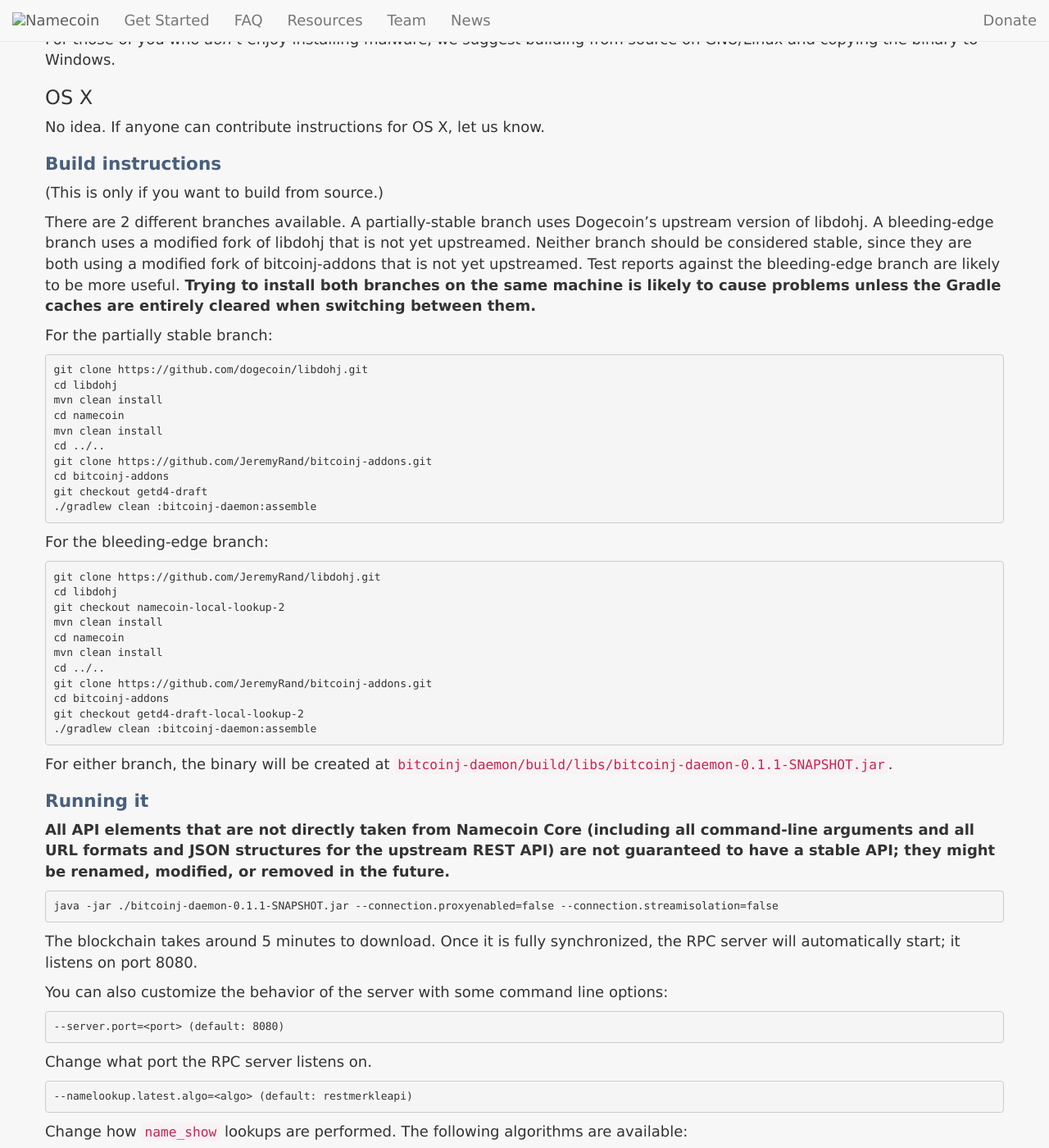
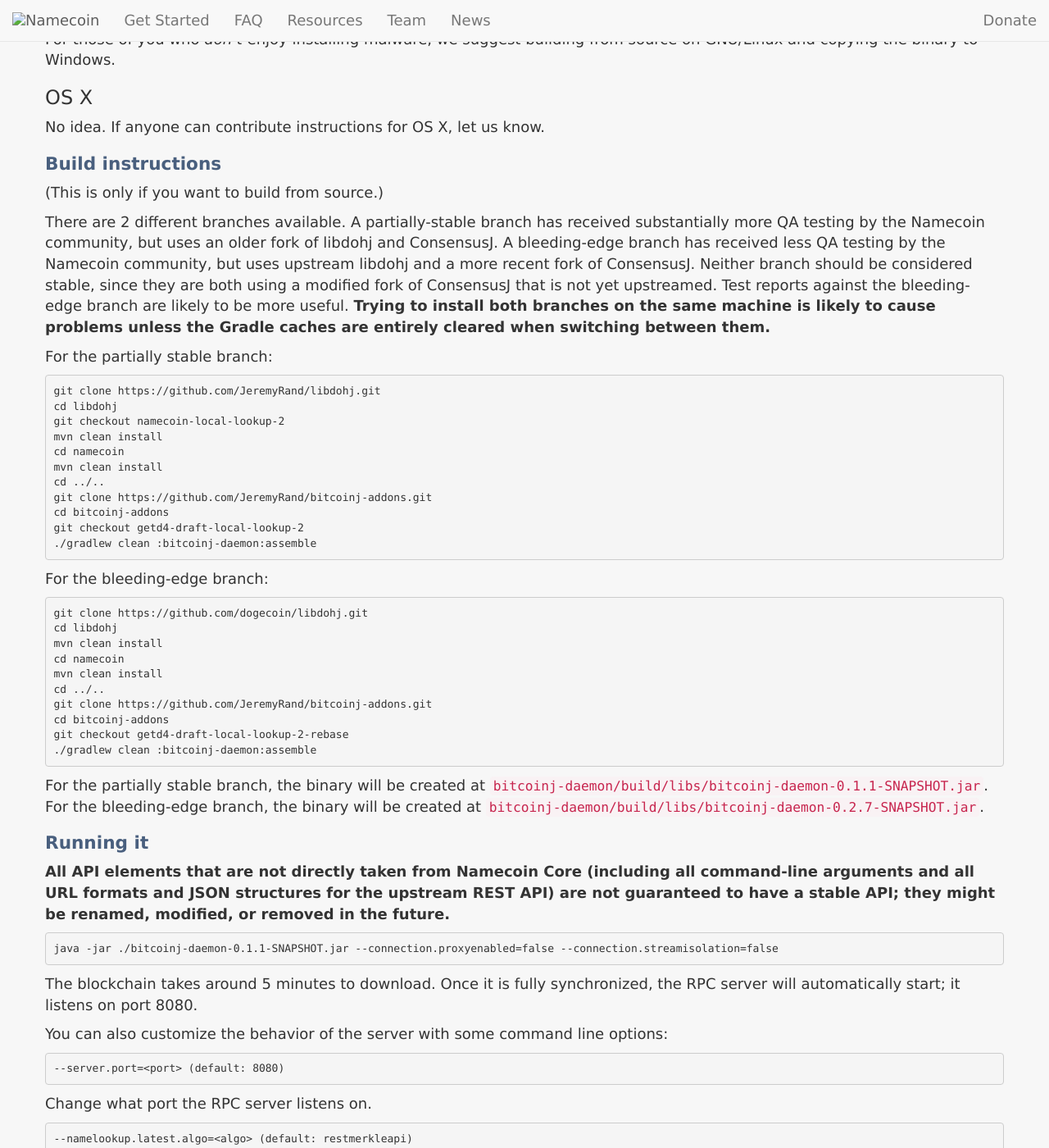
Before and after one commit to JeremyRand/namecoin.org, a Jekyll site: the page built from docs/bitcoinj-name-lookups/index.md, in a window 1280 px wide and 1400 px high, scrolled down 1187 px. Shown: the whole window at 82% size. Built offline with Jekyll 4.4.1, drawn with Linux system fonts in a browser that asks for light colours; nearby versions of some CDN libraries; library files that are not in the unit come from our copies; some of the changed text lies outside the part shown.

Commit message:
BitcoinJ: leveldbtxcache graduated to partially stable; 0.2.7 is the new bleeding-edge.

```diff
--- a/docs/bitcoinj-name-lookups/index.md
+++ b/docs/bitcoinj-name-lookups/index.md
@@ -8,7 +8,7 @@ title: BitcoinJ Namecoin Name Lookup Client
 This is documentation for the BitcoinJ-based name lookup client by Namecoin's Lead Application Engineer Jeremy Rand.  It is based on the following pre-existing projects:
 
 * libdohj by Ross Nicoll
-* bitcoinj-addons by Sean Gilligan
+* ConsensusJ by Sean Gilligan
 * Webbtc by Marius Hanne
 
 **Warning: this is beta software, and is not suitable for production use.  It is being made available for testing purposes only.  It doesn't support proxying or stream isolation.  In the examples on this page, we explicitly pass command-line arguments telling the client that this is okay.  Leaving off those arguments will result in an error for safety reasons.**
@@ -39,24 +39,9 @@ No idea.  If anyone can contribute instructions for OS X, let us know.
 
 (This is only if you want to build from source.)
 
-There are 2 different branches available.  A partially-stable branch uses Dogecoin's upstream version of libdohj.  A bleeding-edge branch uses a modified fork of libdohj that is not yet upstreamed.  Neither branch should be considered stable, since they are both using a modified fork of bitcoinj-addons that is not yet upstreamed.  Test reports against the bleeding-edge branch are likely to be more useful.  **Trying to install both branches on the same machine is likely to cause problems unless the Gradle caches are entirely cleared when switching between them.**
+There are 2 different branches available.  A partially-stable branch has received substantially more QA testing by the Namecoin community, but uses an older fork of libdohj and ConsensusJ.  A bleeding-edge branch has received less QA testing by the Namecoin community, but uses upstream libdohj and a more recent fork of ConsensusJ.  Neither branch should be considered stable, since they are both using a modified fork of ConsensusJ that is not yet upstreamed.  Test reports against the bleeding-edge branch are likely to be more useful.  **Trying to install both branches on the same machine is likely to cause problems unless the Gradle caches are entirely cleared when switching between them.**
 
 For the partially stable branch:
-
-~~~
-git clone https://github.com/dogecoin/libdohj.git
-cd libdohj
-mvn clean install
-cd namecoin
-mvn clean install
-cd ../..
-git clone https://github.com/JeremyRand/bitcoinj-addons.git
-cd bitcoinj-addons
-git checkout getd4-draft
-./gradlew clean :bitcoinj-daemon:assemble
-~~~
-
-For the bleeding-edge branch:
 
 ~~~
 git clone https://github.com/JeremyRand/libdohj.git
@@ -72,7 +57,22 @@ git checkout getd4-draft-local-lookup-2
 ./gradlew clean :bitcoinj-daemon:assemble
 ~~~
 
-For either branch, the binary will be created at `bitcoinj-daemon/build/libs/bitcoinj-daemon-0.1.1-SNAPSHOT.jar`.
+For the bleeding-edge branch:
+
+~~~
+git clone https://github.com/dogecoin/libdohj.git
+cd libdohj
+mvn clean install
+cd namecoin
+mvn clean install
+cd ../..
+git clone https://github.com/JeremyRand/bitcoinj-addons.git
+cd bitcoinj-addons
+git checkout getd4-draft-local-lookup-2-rebase
+./gradlew clean :bitcoinj-daemon:assemble
+~~~
+
+For the partially stable branch, the binary will be created at `bitcoinj-daemon/build/libs/bitcoinj-daemon-0.1.1-SNAPSHOT.jar`.  For the bleeding-edge branch, the binary will be created at `bitcoinj-daemon/build/libs/bitcoinj-daemon-0.2.7-SNAPSHOT.jar`.
 
 ## Running it
 
@@ -98,10 +98,10 @@ Change what port the RPC server listens on.
 
 Change how `name_show` lookups are performed.  The following algorithms are available:
 
-* `restheightapi`: **Don't use this, it's broken in the current version.** Looks up the height of the latest `name_anyupdate` operation for the name that has at least 12 confirmations by using a REST API (default URL is `https://namecoin.webbtc.com/name/heights/<name>.json?raw`), and retrieves that block over the P2P network.  This is usually fast, but if the name is part of a very large block, it can take a couple of seconds.  It reveals to the REST API which name is being looked up, and it reveals to a P2P peer what the height of that name is.  The REST API can hide recent `name_anyupdate` operations without being detected.
-* `restmerkleapi`: Looks up a merkle proof for the latest `name_anyupdate` operation for the name that has at least 12 confirmations by using a REST API (default URL is `https://namecoin.webbtc.com/name/<name>.json?history&with_height&with_rawtx&with_mrkl_branch&with_tx_idx&raw`).  This is slower than `restheightapi` for most names, but it’s faster than `restheightapi` if the name is in a very large block.  It reveals to the REST API which name is being looked up; it doesn’t reveal anything to the P2P network.  The REST API can hide recent `name_anyupdate` operations without being detected.
-* `restmerkleapisingle`: **Unreliable in the current version.** Similar to `restmerkleapi`, but increases lookup speed by asking the REST API to only generate a merkle proof for the most recent `name_anyupdate` operation for the name (default URL is `https://namecoin.webbtc.com/name/<name>.json?with_height&with_rawtx&with_mrkl_branch&with_tx_idx&raw`).  Faster than `restmerkleapi`, but will return an error if the name’s most recent update has between 1 and 11 confirmations (inclusive).  The REST API can hide recent `name_anyupdate` operations without being detected.
-* `leveldbtxcache`: **Only available on bleeding-edge branch.** Maintains a cache of all unexpired `name_anyupdate` operations, obtained by downloading full blocks (instead of just headers) for all blocks that are newer than 366 days old.  Much, much faster lookups than the REST-API-based algos, and lookups don’t generate any network traffic (so lookup operations are as private as Namecoin Core).  Initial syncup will take somewhat longer, and approximately 412 MB of extra storage will be used for the name database.  It is not feasible for `name_anyupdate` operations to be hidden without detection, because full blocks are downloaded.  There are known hypothetical attacks possible involving reorganizations deeper than 12 blocks; see the libdohj source code comments for details.
+* `restheightapi`: **Only available on bleeding-edge branch.** Looks up the height of the latest `name_anyupdate` operation for the name that has at least 12 confirmations by using a REST API (default URL is `https://namecoin.webbtc.com/name/heights/<name>.json?raw`), and retrieves that block over the P2P network.  This is usually fast, but if the name is part of a very large block, it can take a couple of seconds.  It reveals to the REST API which name is being looked up, and it reveals to a P2P peer what the height of that name is.  The REST API can hide recent `name_anyupdate` operations without being detected.
+* `restmerkleapi`: Looks up a Merkle proof for the latest `name_anyupdate` operation for the name that has at least 12 confirmations by using a REST API (default URL is `https://namecoin.webbtc.com/name/<name>.json?history&with_height&with_rawtx&with_mrkl_branch&with_tx_idx&raw`).  This is slower than `restheightapi` for most names, but it’s faster than `restheightapi` if the name is in a very large block.  It reveals to the REST API which name is being looked up; it doesn’t reveal anything to the P2P network.  The REST API can hide recent `name_anyupdate` operations without being detected.
+* `restmerkleapisingle`: **Unreliable in the current version.** Similar to `restmerkleapi`, but increases lookup speed by asking the REST API to only generate a Merkle proof for the most recent `name_anyupdate` operation for the name (default URL is `https://namecoin.webbtc.com/name/<name>.json?with_height&with_rawtx&with_mrkl_branch&with_tx_idx&raw`).  Faster than `restmerkleapi`, but will return an error if the name’s most recent update has between 1 and 11 confirmations (inclusive).  The REST API can hide recent `name_anyupdate` operations without being detected.
+* `leveldbtxcache`: Maintains a cache of all unexpired `name_anyupdate` operations, obtained by downloading full blocks (instead of just headers) for all blocks that are newer than 366 days old.  Much, much faster lookups than the REST-API-based algos, and lookups don’t generate any network traffic (so lookup operations are as private as Namecoin Core).  Initial syncup will take somewhat longer, and approximately 412 MB of extra storage will be used for the name database.  It is not feasible for `name_anyupdate` operations to be hidden without detection, because full blocks are downloaded.  There are known hypothetical attacks possible involving reorganizations deeper than 12 blocks; see the libdohj source code comments for details.
 
 ~~~
 --namelookup.latest.resturlprefix=<prefix>
```
Also changed, not shown: _posts/2017-11-21-spv-lookup-0.2.7.md (added, +10 -0 lines).
